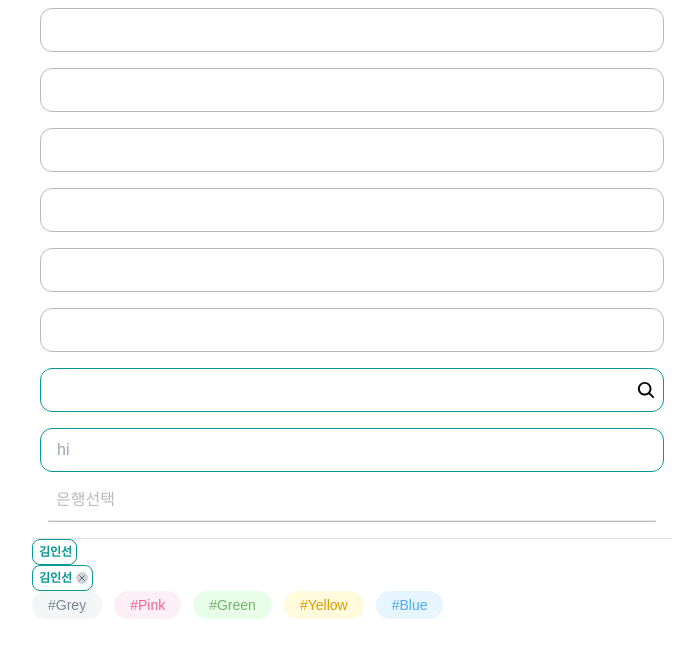
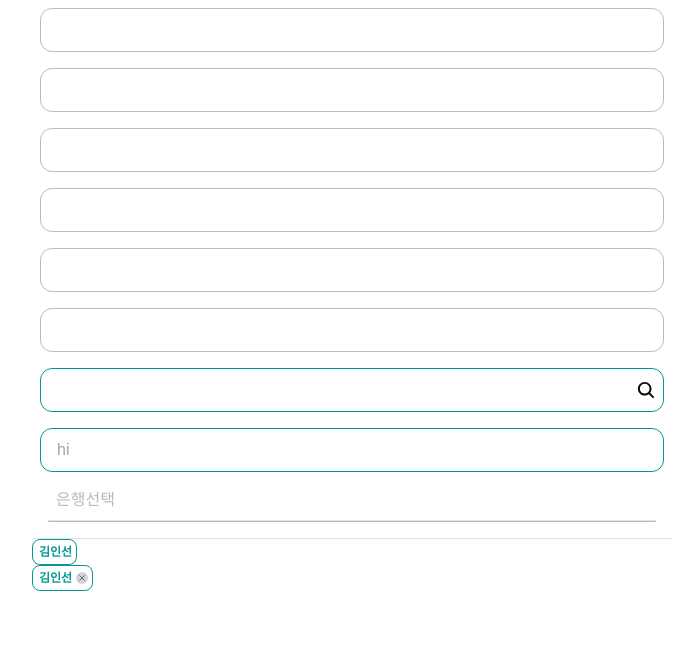
Before and after one commit to KeywordHanaro/KeywordHanaro_FE, a Next.js app: page /comps-test in a window 1280 px wide. Shown: the top 658 px of the page, without its empty margins (288-983 px from the left). Built offline with nearby package versions, Linux system fonts and the light colour scheme.

Commit message:
[feat] checkbox

```diff
--- a/app/comps-test/page.tsx
+++ b/app/comps-test/page.tsx
@@ -7,7 +7,6 @@ import {
   AccountRefProps,
 } from '@/components/atoms/Inputs';
 import { Chip } from '@/components/atoms/chips';
-import ColorChip from '@/components/atoms/color_chips';
 import { useEffect, useRef } from 'react';
 
 export default function CompsTestPage() {
@@ -82,13 +81,6 @@ export default function CompsTestPage() {
           onRemove={() => alert('x')}
         />
       </div>
-      <div className='flex flex-row gap-3'>
-        <ColorChip color='grey'>Grey</ColorChip>
-        <ColorChip color='pink'>Pink</ColorChip>
-        <ColorChip color='green'>Green</ColorChip>
-        <ColorChip color='yellow'>Yellow</ColorChip>
-        <ColorChip color='blue'>Blue</ColorChip>
-      </div>
     </>
   );
 }
--- /dev/null
+++ b/components/ui/checkbox.tsx
@@ -0,0 +1,29 @@
+'use client';
+
+import * as CheckboxPrimitive from '@radix-ui/react-checkbox';
+import { CheckIcon } from '@radix-ui/react-icons';
+import * as React from 'react';
+import { cn } from '@/lib/utils';
+
+const Checkbox = React.forwardRef<
+  React.ElementRef<typeof CheckboxPrimitive.Root>,
+  React.ComponentPropsWithoutRef<typeof CheckboxPrimitive.Root>
+>(({ className, ...props }, ref) => (
+  <CheckboxPrimitive.Root
+    ref={ref}
+    className={cn(
+      'peer h-4 w-4 shrink-0 rounded-sm border border-primary shadow focus-visible:outline-none focus-visible:ring-1 focus-visible:ring-ring disabled:cursor-not-allowed disabled:opacity-50 data-[state=checked]:bg-primary data-[state=checked]:text-primary-foreground',
+      className
+    )}
+    {...props}
+  >
+    <CheckboxPrimitive.Indicator
+      className={cn('flex items-center justify-center text-current')}
+    >
+      <CheckIcon className='h-4 w-4' />
+    </CheckboxPrimitive.Indicator>
+  </CheckboxPrimitive.Root>
+));
+Checkbox.displayName = CheckboxPrimitive.Root.displayName;
+
+export { Checkbox };
--- a/package.json
+++ b/package.json
@@ -14,6 +14,7 @@
   "dependencies": {
     "@heroicons/react": "^2.1.5",
     "@radix-ui/react-dialog": "^1.1.2",
+    "@radix-ui/react-checkbox": "^1.1.2",
     "@radix-ui/react-icons": "^1.3.0",
     "@radix-ui/react-slot": "^1.1.0",
     "class-variance-authority": "^0.7.0",
```
Also changed, not shown: 1 other file (tests, documents, lock files or other folders).
